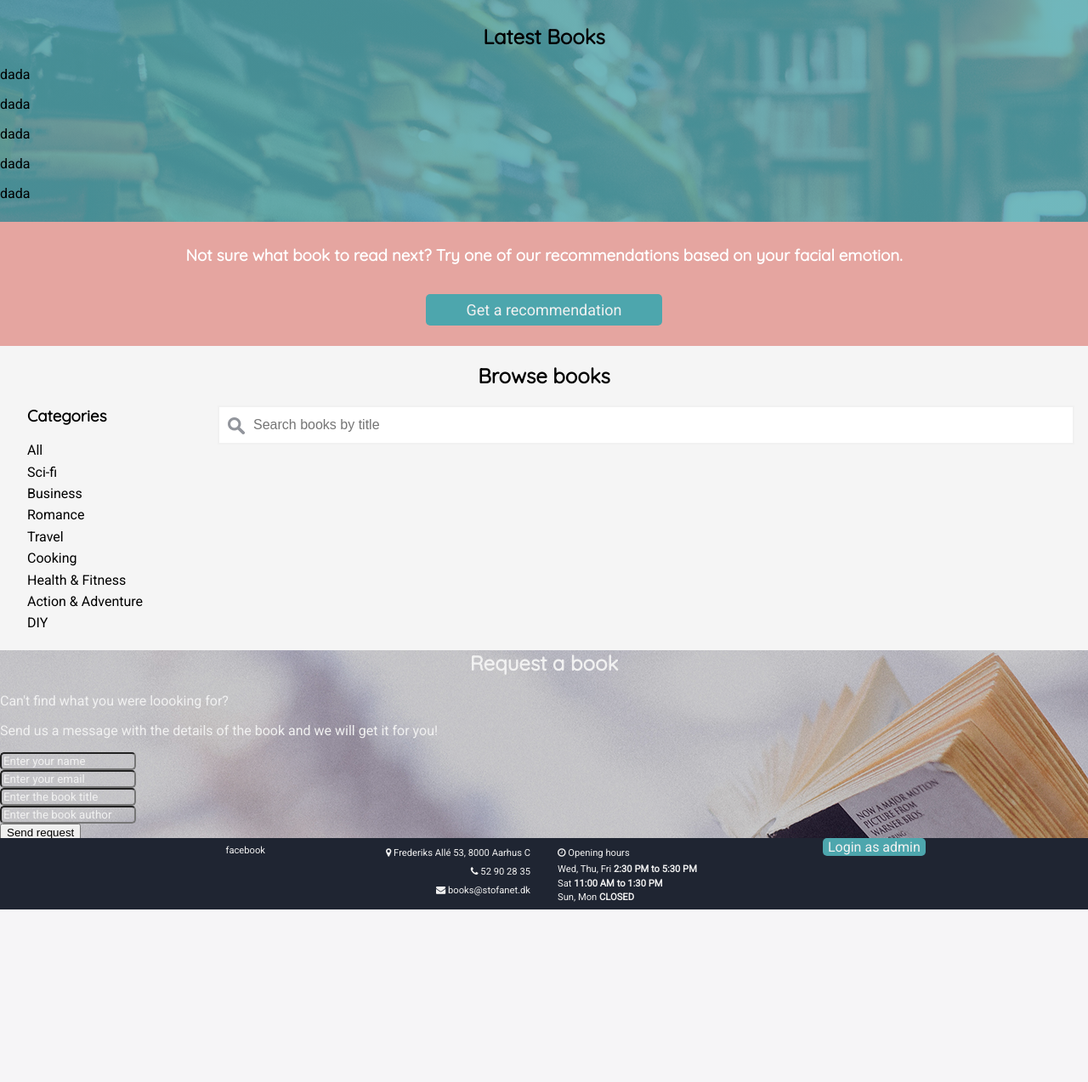
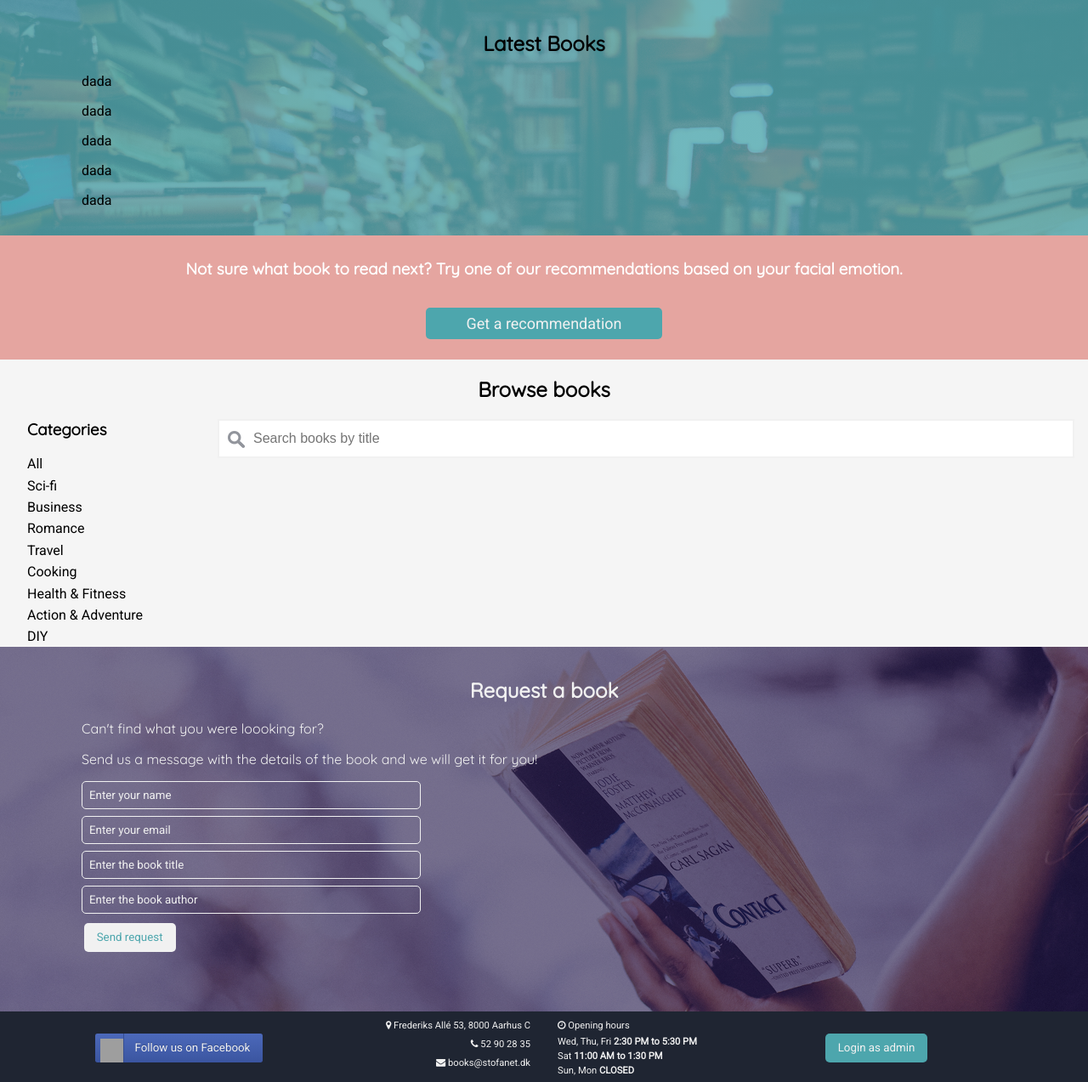
Before and after one commit to valio953/englishbooks, a PHP site: page /storefront.php in a window 1280 px wide. Shown: the part 64-1337 px from the top of the page at 85% size. Before the commit the page ends 1134 px from the top, so only its background shows below. Run offline with PHP 8.4, Linux system fonts and the light colour scheme; data that the repository does not hold is empty; grey boxes are pictures that could not be loaded.

Commit message:
Finish styling of storefront frontend

```diff
--- a/css/style.css
+++ b/css/style.css
@@ -444,8 +444,9 @@ body {
   background: rgb(77, 166, 173); /* Fall-back for browsers that don't support rgba */
   background:  linear-gradient(rgba(77, 166, 173, .8),rgba(77, 166, 173, .8)),
                 url('../img/latest-pic.jpg');
+  background-size: cover;
   margin: 0;
-  padding: 0.5rem 0;
+  padding: 1rem 6rem;
   display: block;
 }
 
@@ -541,6 +542,7 @@ body {
 
 #book-cards {
   display: flex;
+  padding: 0.5rem 0;
   /*overflow-y: scroll;*/
 }
 
@@ -561,6 +563,18 @@ body {
   width: 20%;
   background-color: rgb(255, 255, 255); /* White - Fall-back for browsers that don't support rgba */
   background-color: rgba(255, 255, 255, .8); /*White with opacity*/
+  margin: 5px;
+  padding: 0.5rem;
+}
+
+.b-title {
+  overflow:hidden;
+  line-height: 1.2em;
+  max-height: 1.2em;
+}
+
+.book-card p {
+  font-size: 14px;
 }
 
 .book-cover {
@@ -580,7 +594,7 @@ body {
 .b-price {
   width:50%;
 }
-.reserve-btn {
+.btn-trigger-rmodal {
   width: 50%;
   background-color: #4DA6AD;
   color: #f1f1f1;
@@ -595,24 +609,48 @@ body {
   border-radius: 5px;
   font-family: 'Roboto', sans-serif;
 }
-.reserve-btn:hover {
+.btn-trigger-rmodal:hover {
     background-color: #1E1344;
     color: #f1f1f1;
 }
 
 #request-book {
   background: rgb(0,0,0); /* Fall-back for browsers that don't support rgba */
-  background:  linear-gradient(rgba(0, 0, 0, .2),rgba(0, 0, 0, .2)),
+  background:  linear-gradient(rgba(30, 19, 68, .6),rgba(30, 19, 68, .6)),
                 url('../img/request-pic.jpg');
+  background-size: cover;
   color: #f1f1f1;
-  padding-bottom: 5rem;
+  padding: 1rem 6rem;
+  height: 30rem;
+  font-family: 'Quicksand', sans-serif;
 }
 
+#request-book input {
+  padding: 0.5rem;
+  margin-bottom: 0.5rem;
+}
+
+#request-book button {
+  line-height: 34px;
+  margin: 0.2em;
+  padding: 0 15px 0 15px;
+  font-family: 'Roboto', sans-serif;
+  background-color: #f1f1f1;
+  color: #4DA6AD;
+  text-align: center;
+  text-decoration: none;
+  display: inline-block;
+  border: none;
+  cursor: pointer;
+  border-radius: 5px;
+}
 .req-form {
   font-family: 'Roboto', sans-serif;
   border-radius: 5px;
   background-color: rgba(0, 0, 0, .0) ;
   color: #f1f1f1;
+  border: 1px solid #f1f1f1;
+  width: 35%;
 }
 .req-form::placeholder {
   color:#f1f1f1;
@@ -634,7 +672,51 @@ body {
 #fb-stf {
   width:25%;
   text-align: right;
+  padding-top: 1.5rem;
 }
+.facebook-btn {
+  font-family: 'Roboto', sans-serif;
+  box-sizing: border-box;
+  position: relative;
+  /* width: 13em;  - apply for fixed size */
+  margin: 0.2em;
+  padding: 0 15px 0 46px;
+  border: none;
+  text-align: left;
+  line-height: 34px;
+  white-space: nowrap;
+  border-radius: 0.2em;
+  /*font-size: 16px;*/
+  color: #F1F1F1;
+  background-color: #4C69BA;
+  background-image: linear-gradient(#4C69BA, #3B55A0);
+  text-shadow: 0 -1px 0 #354C8C;
+}
+.facebook-btn:before {
+  content: "";
+  box-sizing: border-box;
+  position: absolute;
+  top: 0;
+  left: 0;
+  width: 34px;
+  height: 100%;
+}
+.facebook-btn:focus {
+  outline: none;
+}
+.facebook-btn:active {
+  box-shadow: inset 0 0 0 32px rgba(0,0,0,0.1);
+}
+.facebook-btn:before {
+  border-right: #364e92 1px solid;
+  background: url('https://s3-us-west-2.amazonaws.com/s.cdpn.io/14082/icon_facebook.png') 6px 6px no-repeat;
+}
+.facebook-btn:hover,
+.facebook-btn:focus {
+  background-color: #5B7BD5;
+  background-image: linear-gradient(#5B7BD5, #4864B1);
+}
+
 #bookstore-details-stf {
   width: 25%;
   text-align: right;
@@ -646,9 +728,13 @@ body {
 }
 #login-stf {
   width:25%;
+  padding-top: 1.5rem;
 }
 .login-btn {
-  font-size: 16px;
+  line-height: 34px;
+  margin: 0.2em;
+  padding: 0 15px 0 15px;
+  /*font-size: 16px;*/
   font-family: 'Roboto', sans-serif;
   background-color: #4DA6AD;
   color: #f1f1f1;
@@ -659,6 +745,7 @@ body {
   cursor: pointer;
   border-radius: 5px;
 }
+
 
 /* common classes */
 .ul-nostyle {
--- a/js/books.js
+++ b/js/books.js
@@ -114,10 +114,10 @@ var books = {
                     bookCardsSrc += '<article class="book-card">';
 					bookCardsSrc += '					<img class="book-cover" src="' + parse_response[i].book_img + '">';
 					bookCardsSrc += '					<p class="b-title">' + parse_response[i].book_title + '</p>';
-					bookCardsSrc += '					<p class="b-author">' + parse_response[i].book_author + '</p>';
+					bookCardsSrc += '					<p class="b-author">by ' + parse_response[i].book_author + '</p>';
 					bookCardsSrc += '					<article class="b-price-reserve">';
 					bookCardsSrc += '					    <p class="b-price">' + parse_response[i].book_price + ' Kr.</p>';
-					bookCardsSrc += '					    <button onclick="displayBlock(' + parse_response[i].book_isbn + ');" id="add-book-btn-' + parse_response[i].book_isbn + '" class="btn-trigger-rmodal">';
+					bookCardsSrc += '					    <button onclick="displayBlock(' + parse_response[i].book_isbn + ');" id="add-book-btn-' + parse_response[i].book_isbn + '" class="reserve-btn">';
 					bookCardsSrc += '						    <span>Reserve</span>';
 					bookCardsSrc += '					    </button>';
 					bookCardsSrc += '					</article>';
--- a/storefront.php
+++ b/storefront.php
@@ -138,7 +138,7 @@
   <footer>
 		<section id="storefront-footer">
 			<article id="fb-stf">
-				<p>facebook</p>
+				<button class="facebook-btn">Follow us on Facebook</button>
 			</article>
 			<article id="bookstore-details-stf">
 				<p><i class="fa fa-map-marker"></i> Frederiks Allé 53, 8000 Aarhus C</p>
```
